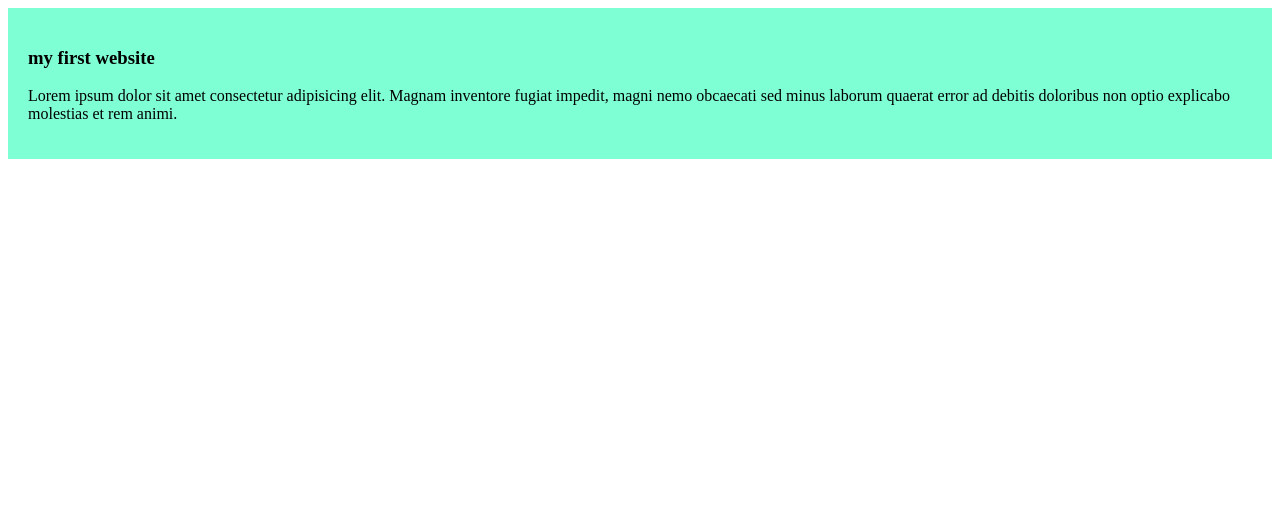
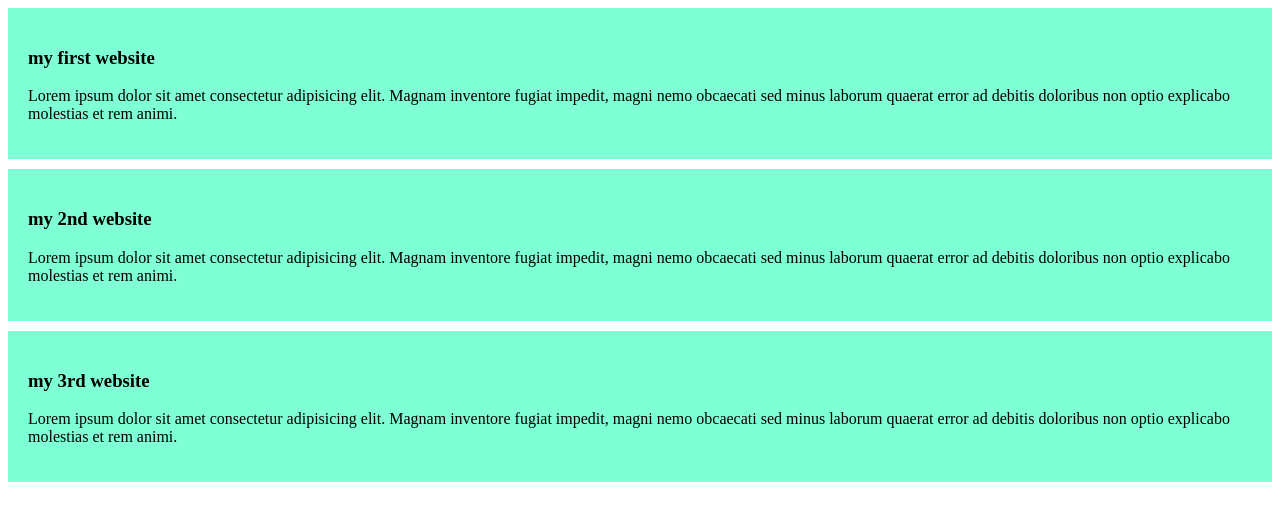
Before and after one commit to AbuTaher4095/my-simple-webite, a plain HTML site: page index.html in a window 1280 px wide. Drawn offline with Linux system fonts and the light colour scheme.

Commit message:
added the 2nd and the 3rd blog

```diff
--- a/blog.css
+++ b/blog.css
@@ -1,4 +1,5 @@
 div{
     background-color: aquamarine;
     padding: 20px;
+    margin-bottom: 10px;
 }
--- a/index.html
+++ b/index.html
@@ -11,5 +11,13 @@
     <h3>my first website</h3>
     <p>Lorem ipsum dolor sit amet consectetur adipisicing elit. Magnam inventore fugiat impedit, magni nemo obcaecati sed minus laborum quaerat error ad debitis doloribus non optio explicabo molestias et rem animi.</p>
     </div>
+    <div>
+    <h3>my 2nd website</h3>
+    <p>Lorem ipsum dolor sit amet consectetur adipisicing elit. Magnam inventore fugiat impedit, magni nemo obcaecati sed minus laborum quaerat error ad debitis doloribus non optio explicabo molestias et rem animi.</p>
+    </div>
+    <div>
+    <h3>my 3rd website</h3>
+    <p>Lorem ipsum dolor sit amet consectetur adipisicing elit. Magnam inventore fugiat impedit, magni nemo obcaecati sed minus laborum quaerat error ad debitis doloribus non optio explicabo molestias et rem animi.</p>
+    </div>
 </body>
 </html>
```
